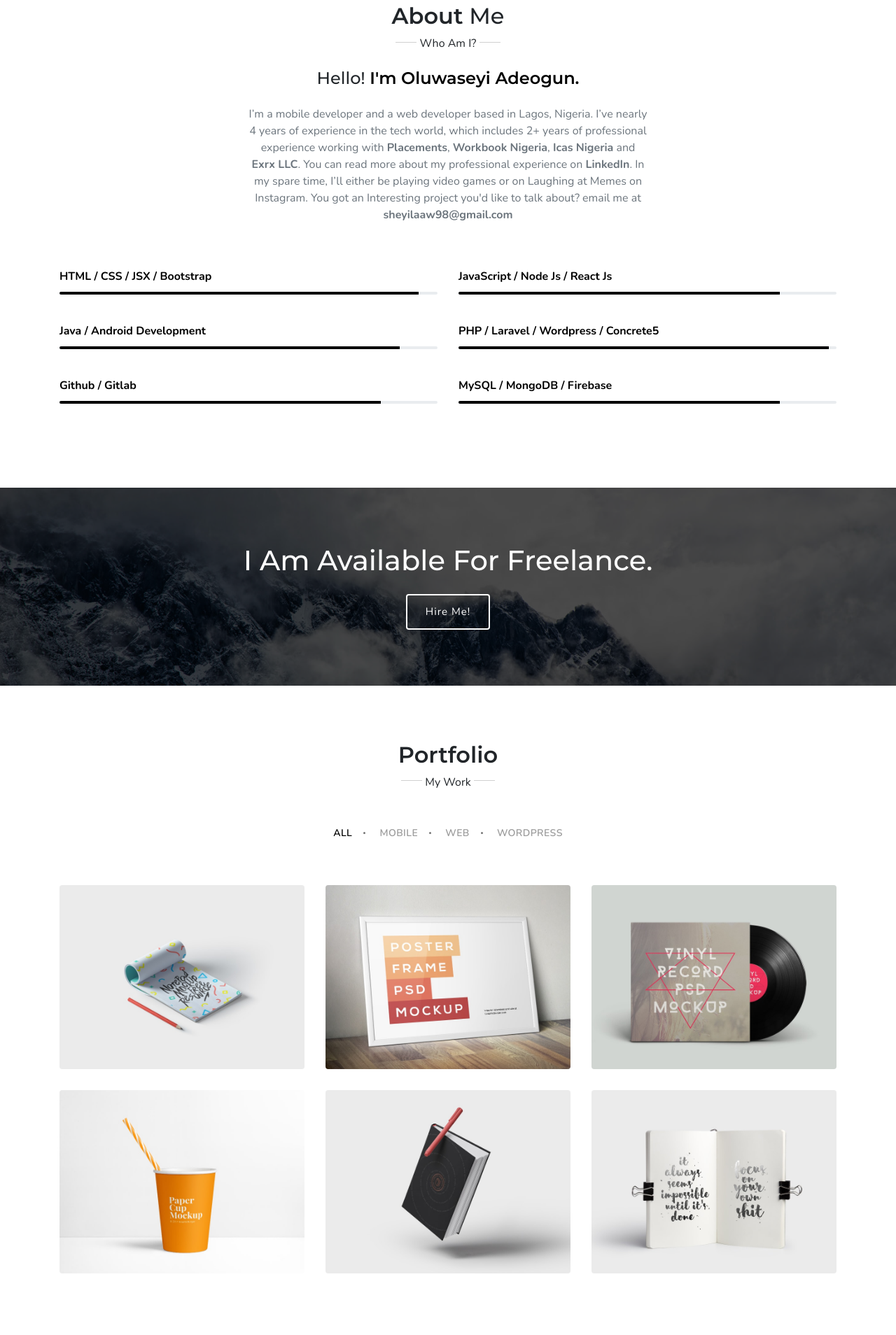
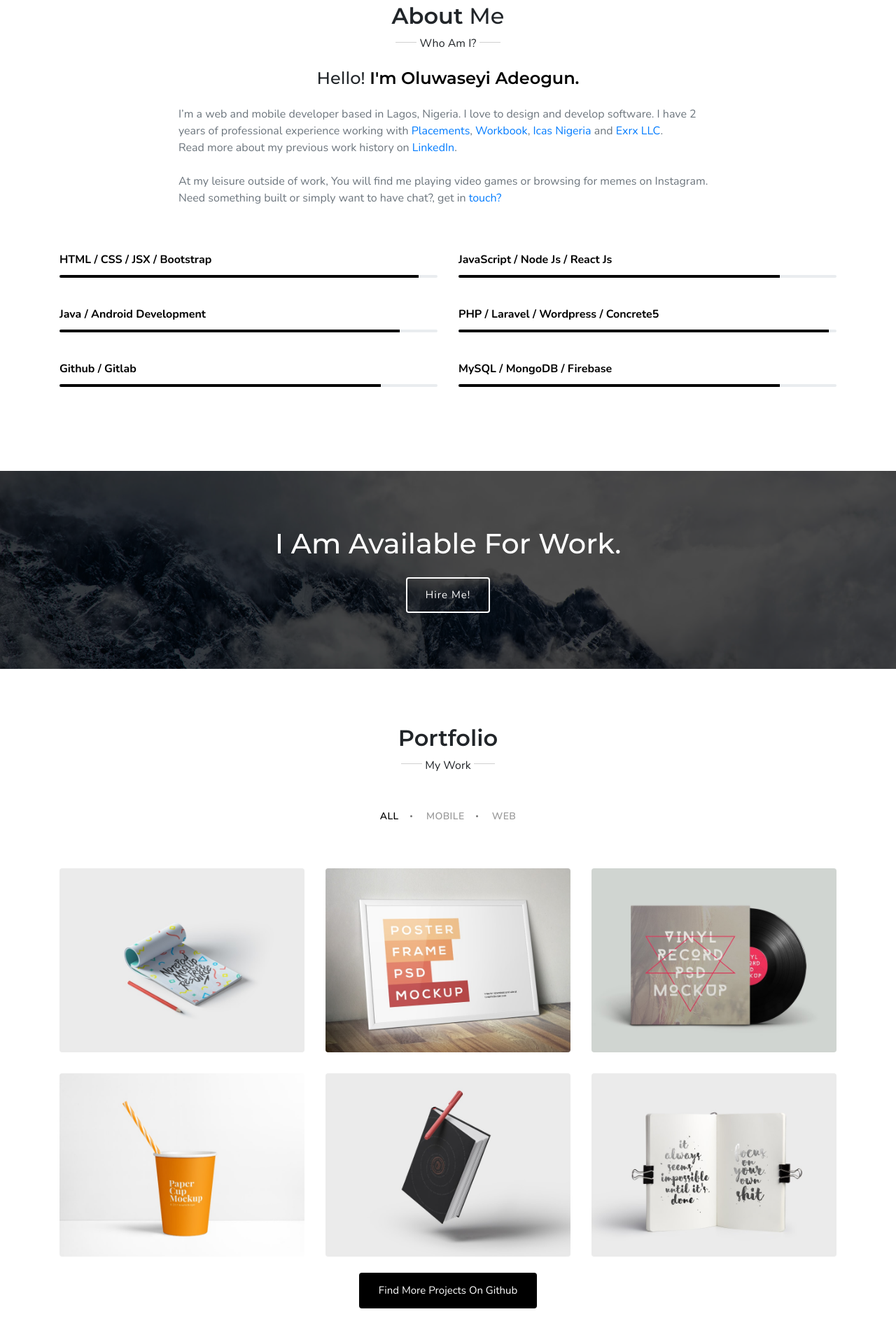
Before and after one commit to asyncdeveloper/portfolio, a website: page index-dev.html in a window 1280 px wide. Shown: the part 876-2784 px from the top of the page at 70% size. Drawn offline with nearby package versions, Linux system fonts and the light colour scheme; animation ran at ten frames a second.

Commit message:
Refactored Ui and content

```diff
--- a/css/style.css
+++ b/css/style.css
@@ -22,8 +22,6 @@
         -BLOG SINGLE
     17.RESPONSIVE
 ************************/
-
-
 
 /*======================
         1.BASIC
@@ -215,7 +213,7 @@ button:focus {
 }
 
 .section-main-title {
-    max-width: 570px;
+    max-width: 770px;
 }
 
 .main-title-border::after,
@@ -444,7 +442,7 @@ button:focus {
 ============================*/
 
 .home-bg {
-    background-image: url(../images/home-bg.jpg);
+    background-image: url(../images/home-bg-3.jpg);
     background-position: center center;
     background-size: cover;
     position: relative;
--- a/index-dev.html
+++ b/index-dev.html
@@ -44,7 +44,6 @@
         <link rel="stylesheet" href="css/style.css">
 
         <!-- /build -->
-
     </head>
 
     <body>
@@ -90,7 +89,7 @@
         <!-- END NAVBAR -->
 
         <!--START HOME-->
-        <section class="section h-100vh jarallax" data-jarallax='{"speed": 0.2}' style="background-image: url('images/home-bg-3.jpg');" id="home">
+        <section class="home-bg section h-100vh clip-home" id="home">
             <div class="bg-overlay"></div>
             <div class="home-table">
                 <div class="home-table-center">
@@ -111,9 +110,6 @@
                                             <a target="_blank" href="https://twitter.com/asynchronousdev"><i class="mdi mdi-twitter"></i></a>
                                         </li>
                                     </ul>
-                                    <div class="header_btn">
-                                        <a href="#" class="btn btn-outline-custom btn-rounded mt-4">Download CV</a>
-                                    </div>
                                 </div>
                             </div>
                         </div>
@@ -141,11 +137,18 @@
                             <div class="text-center about-detail mx-auto mt-4">
                                 <h4 class="mb-4">Hello! <span class="font-weight-bold text-custom">I'm Oluwaseyi Adeogun.</span></h4>
                             </div>
+                        </div>
+                        <div class="mx-auto section-main-title">
                             <p class="text-muted mx-auto mt-2">
-                                I’m a mobile developer and a web developer based in Lagos, Nigeria. I’ve nearly 4 years of experience in the tech world, which includes 2+ years of professional experience working with <b>Placements</b>, <b>Workbook Nigeria</b>, <b>Icas Nigeria</b> and <b>Exrx LLC</b>.
-                                You can read more about my professional experience on <b>LinkedIn</b>.
-                                In my spare time, I’ll either be playing video games or on Laughing at Memes on Instagram.
-                                You got an Interesting project you'd like to talk about? email me at <b>sheyilaaw98@gmail.com</b>
+                                I’m a web and mobile developer based in Lagos, Nigeria. I love to design and develop software.
+                                I have 2 years of professional experience working with <a href="https://placements.ng">Placements</a>,
+                                <a href="https://workbook.ng">Workbook</a>, <a href="https://icas.com.ng">Icas Nigeria</a> and <a href="https://exrx.net">Exrx LLC</a>.
+                                <br>
+                                Read more about my previous work history on <a href="https://linkedin.com/in/oluwaseyiadeogun">LinkedIn</a>.
+                                <br><br>
+                                At my leisure outside of work, You will find me playing video games or browsing for memes on Instagram.
+                                <br>
+                                Need something built or simply want to have chat?, get in <a href="#contact">touch? </a>
                             </p>
                         </div>
                     </div>
@@ -207,7 +210,7 @@
                 <div class="row">
                     <div class="col-lg-12">
                         <div class="text-center text-white">
-                            <h1>I Am Available For Freelance.</h1>
+                            <h1>I Am Available For Work.</h1>
                             <div class="mt-4">
                                 <a href="#contact" class="btn btn-outline-custom">Hire Me!</a>
                             </div>
@@ -236,7 +239,6 @@
                         <li class="list-inline-item"><a class="active" data-filter="*">All</a></li>
                         <li class="list-inline-item"><a class="" data-filter=".seo">Mobile</a></li>
                         <li class="list-inline-item"><a class="" data-filter=".webdesign">Web</a></li>
-                        <li class="list-inline-item"><a class="" data-filter=".wordpress">Wordpress</a></li>
                     </ul>
                 </div>
             </div>
@@ -324,6 +326,20 @@
                                 </div>
                             </div>
                         </a>
+                    </div>
+                </div>
+            </div>
+            <div class="container">
+                <div class="row">
+                    <div class="col-lg-12">
+                        <div class="text-center text-white">
+                            <div class="mt-2">
+                                <a href="https://github.com/asynchronousdev?utf8=%E2%9C%93&tab=repositories&q=&type=public&language="
+                                   class="btn btn-custom">
+                                    Find more projects on Github
+                                </a>
+                            </div>
+                        </div>
                     </div>
                 </div>
             </div>
```
Also changed, not shown: index.html (+27 -11 lines), build/style.css, build/style.min.css.
